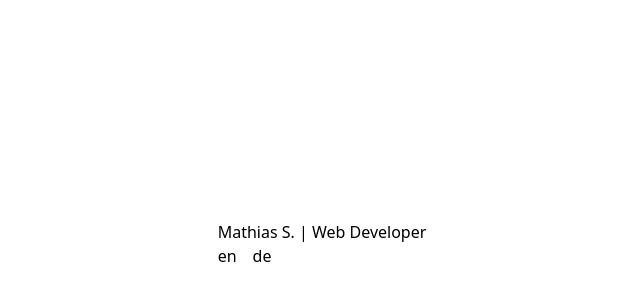
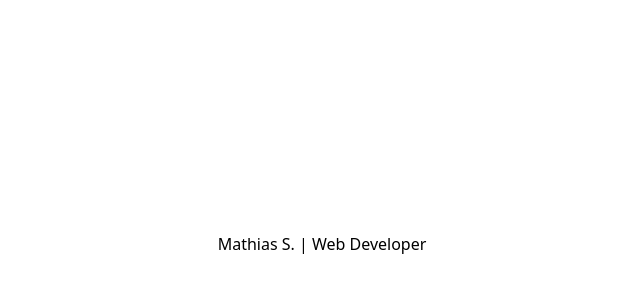
Before and after one commit to MScheltjens/portfolio, a Next.js app: page /en in a window 1280 px wide. Shown: the part 156-456 px from the top of the page, without its empty margins (318-958 px from the left). Built offline with nearby package versions, Linux system fonts and the light colour scheme.

Commit message:
localeswitcher removed on dev

```diff
--- a/app/[lang]/page.tsx
+++ b/app/[lang]/page.tsx
@@ -8,7 +8,6 @@ export default async function Home({ params: { lang } }: { params: { lang: Local
     <div className="w-screen h-screen flex justify-center items-center">
       <main>
         <h1>Mathias S. | {dictionary['web-developer'].title}</h1>
-        <LocaleSwitcher />
       </main>
     </div>
   );
```
